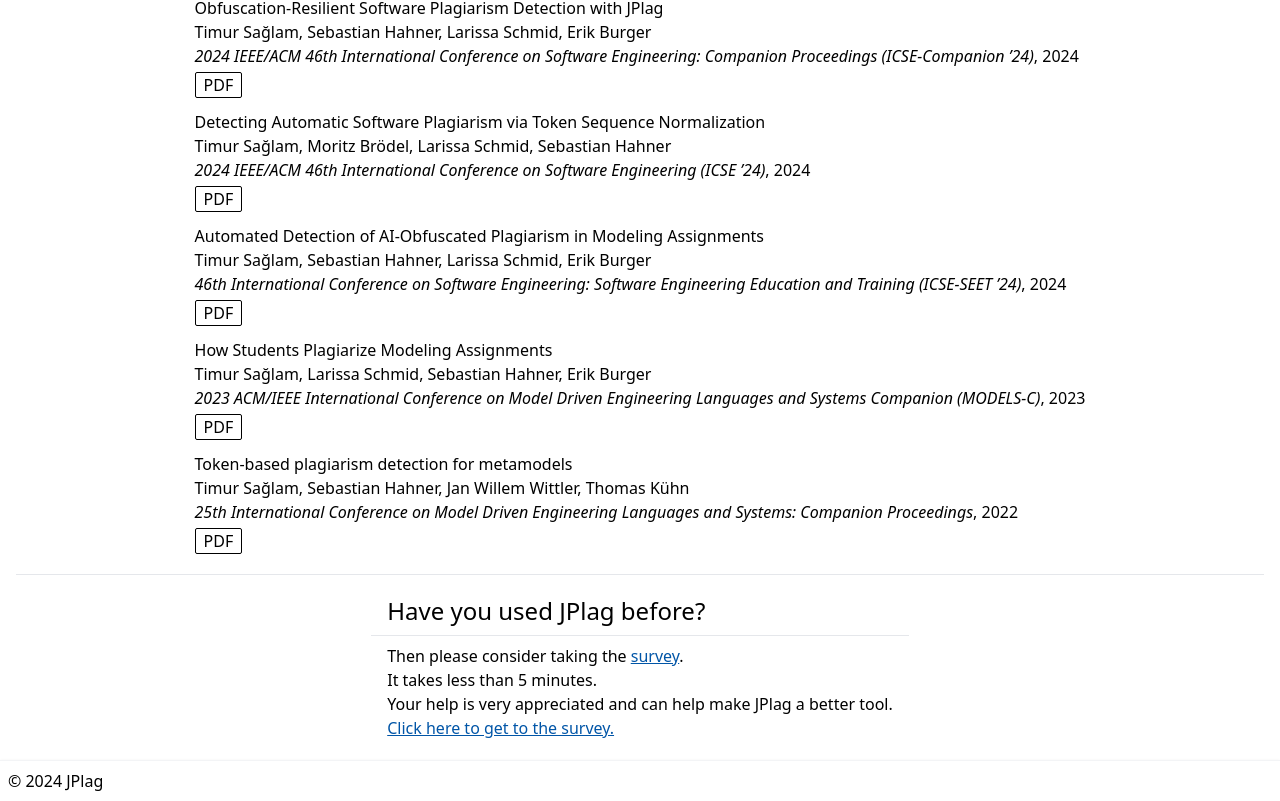
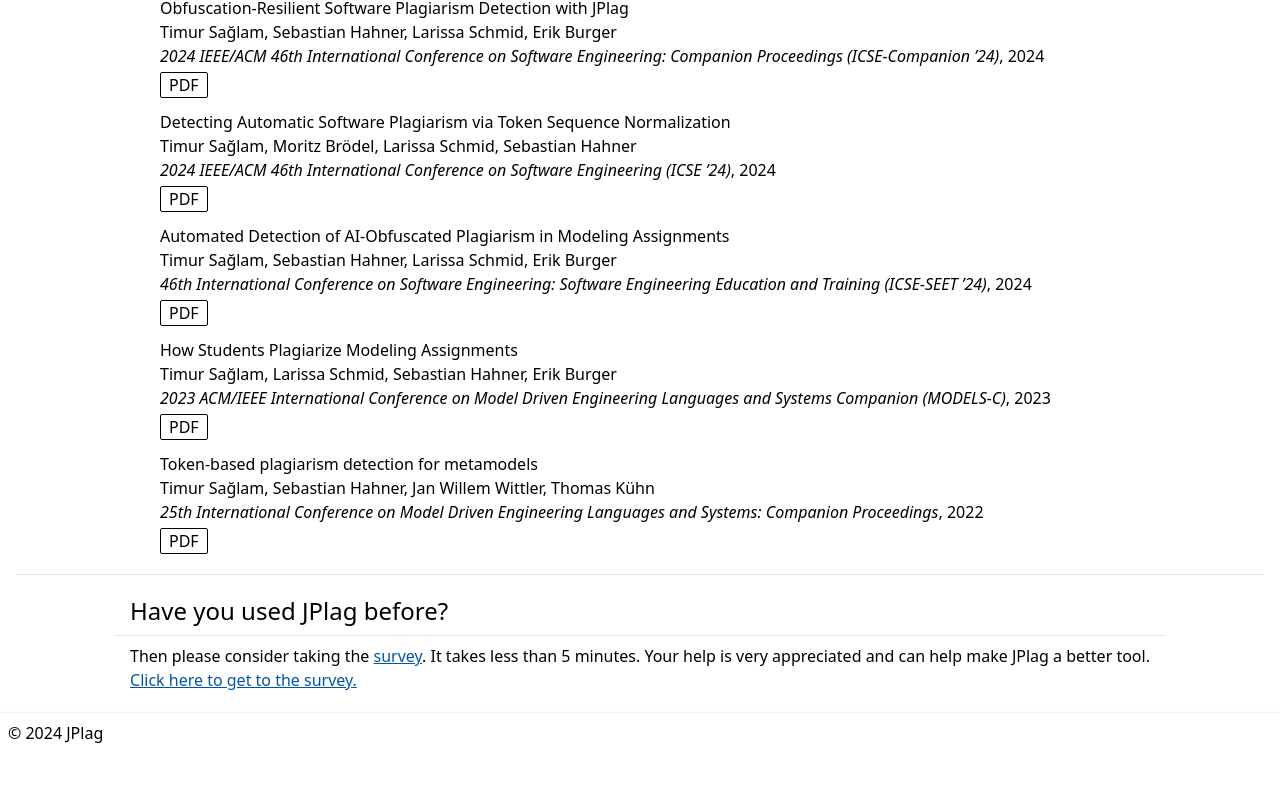
Before and after one commit to jplag/MinimalLandingPage, a Vue app: page / in a window 1280 px wide. Shown: the part 282-1083 px from the top of the page. After the commit the page ends 1035 px from the top, so only its background shows below. Built offline with nearby package versions, Linux system fonts and the light colour scheme.

Commit message:
survey on left on desktop

```diff
--- a/src/App.vue
+++ b/src/App.vue
@@ -4,9 +4,9 @@
     <main class="flex flex-col items-center px-4 flex-1 py-5 md:mt-2">
       <ReferenceSection />
       <hr class="my-5 w-full">
-      <PublicationsSection class="md:max-w-[90%]" />
+      <PublicationsSection class="md:max-w-[90%] md:min-w-[960px]" />
       <hr class="my-5 w-full">
-      <SurveySection />
+      <SurveySection class="md:max-w-[90%] md:min-w-[960px]" />
     </main>
     <footer class="shadow border-t border-gray-100 py-2 relative bottom-0">
       <p class="ml-2">
--- a/src/components/SurveySection.vue
+++ b/src/components/SurveySection.vue
@@ -3,8 +3,8 @@
     <h2 class="text-2xl pb-2">Have you used JPlag before?</h2>
     <hr class="pb-2 md:mx-[-1rem]">
     <p>
-      Then please consider taking the <a :href="link" class="text-link hover:text-link-hover visited:text-link-visited active:text-link-clicked underline">survey</a>. <br />
-      It takes less than 5 minutes. <br />
+      Then please consider taking the <a :href="link" class="text-link hover:text-link-hover visited:text-link-visited active:text-link-clicked underline">survey</a>. <br class="md:hidden" />
+      It takes less than 5 minutes. <br class="md:hidden" />
       Your help is very appreciated and can help make JPlag a better tool. <br />
       <a :href="link" class="text-link hover:text-link-hover visited:text-link-visited active:text-link-clicked underline">Click here to get to the survey.</a>
     </p>
```
